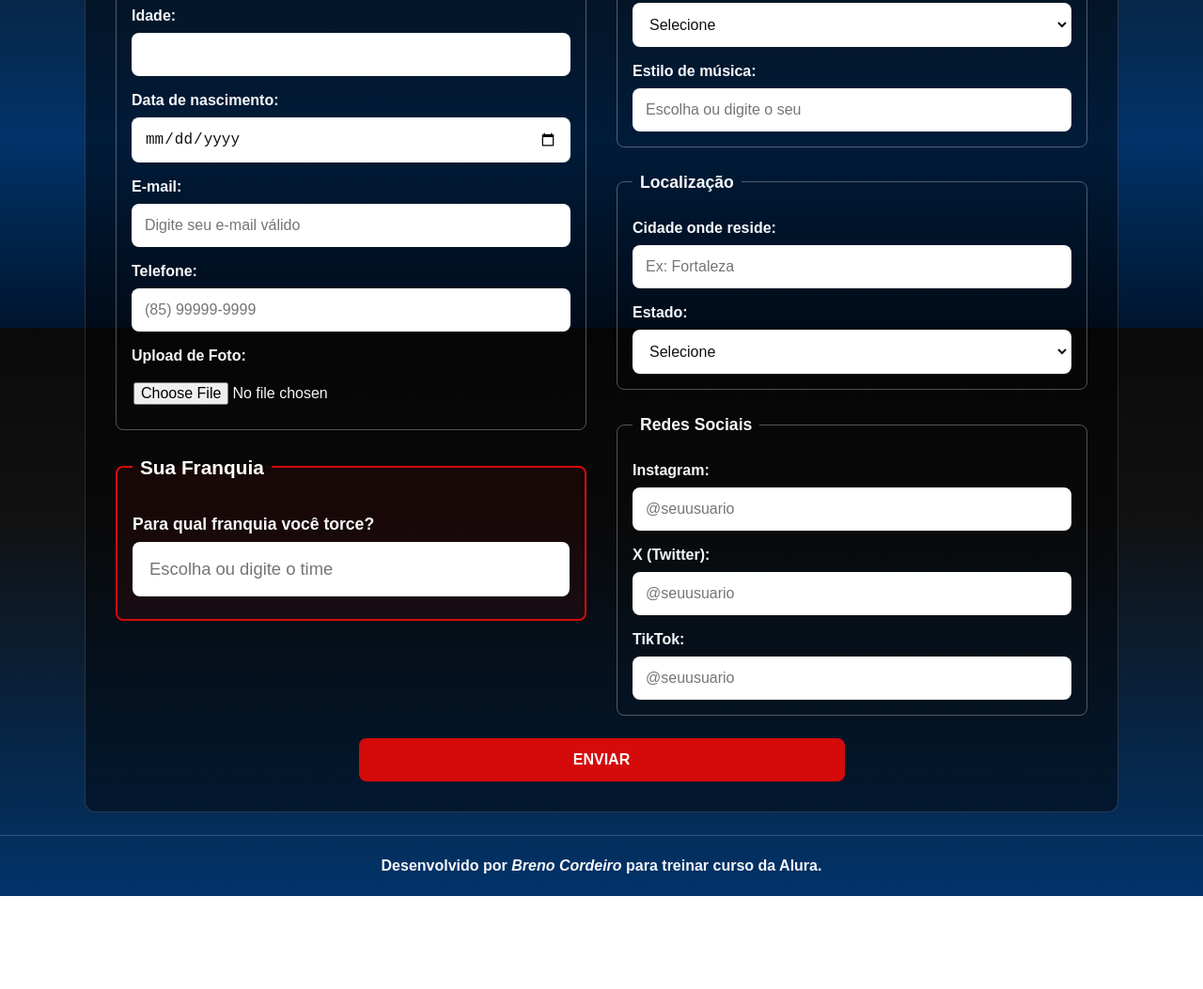
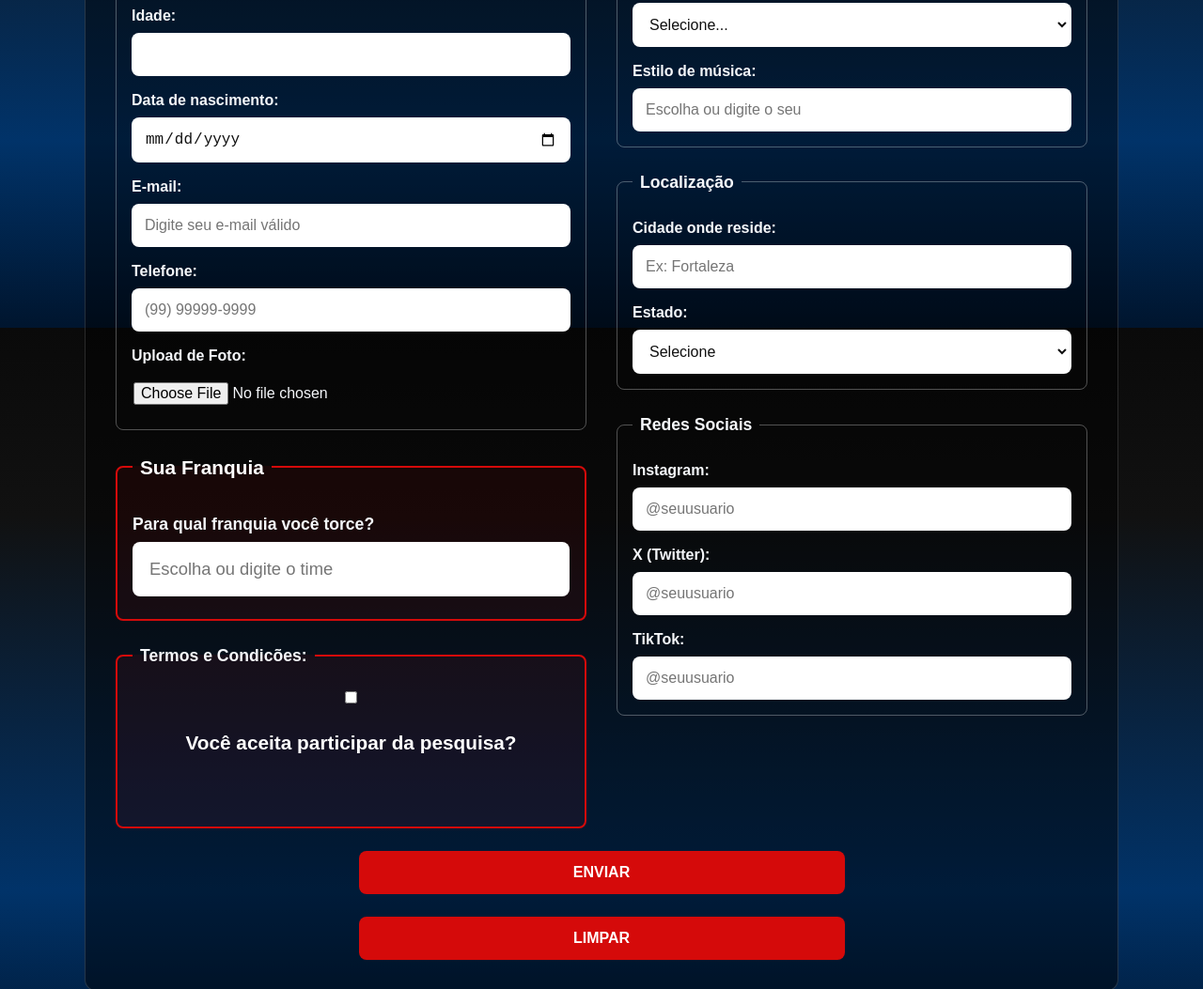
Before and after one commit to BrenoCordeiro89/StudyProjects---JavaScript, a plain HTML site: page pesquisa-nfl/index.html in a window 1280 px wide. Shown: the part 451-1504 px from the top of the page at 94% size. Before the commit the page ends 1405 px from the top, so only its background shows below. Drawn offline with Linux system fonts and the light colour scheme.

Commit message:
Colocando termos de aceite e ajustando um placeholder

```diff
--- a/pesquisa-nfl/index.html
+++ b/pesquisa-nfl/index.html
@@ -50,7 +50,7 @@
               <input type="email" id="userEmail" name="userEmail" placeholder="Digite seu e-mail válido" required>
 
               <label for="userPhone">Telefone:</label>
-              <input type="tel" id="userPhone" name="userPhone" placeholder="(85) 99999-9999">
+              <input type="tel" id="userPhone" name="userPhone" placeholder="(99) 99999-9999">
 
               <label for="userImage">Upload de Foto:</label>
               <input type="file" id="userImage" name="userImage" accept="image/*">
@@ -97,9 +97,16 @@
               </datalist>
             </fieldset>
 
+            <fieldset class="termLgpd">
+              <legend>Termos e Condicões: </legend>
+              <input type="checkbox" name="userLgpdTerm" id="userLgpdTerm" value="accepted" required>
+              <label for="userLgpdTerm">Você aceita participar da pesquisa?</label><br>
+
+            </fieldset>
+
           </div>
 
-          <!-- COLUNA DIREITA -->
+
           <div class="coluna">
 
             <fieldset>
@@ -117,7 +124,7 @@
 
               <label for="maritalStatus">Estado civil:</label>
               <select id="maritalStatus" name="maritalStatus">
-                <option value="">Selecione</option>
+                <option value="">Selecione...</option>
                 <option value="solteiro">Solteiro(a)</option>
                 <option value="casado">Casado(a)</option>
                 <option value="uniao-estavel">União estável</option>
@@ -200,7 +207,7 @@
         </div>
 
         <button type="submit">Enviar</button>
-
+        <button type="reset">Limpar</button>
       </form>
     </section>
   </main>
--- a/pesquisa-nfl/style.css
+++ b/pesquisa-nfl/style.css
@@ -261,4 +261,25 @@ footer h3 {
   button {
     width: 50%;
   }
+
+  .termLgpd {
+    padding: 24px 16px;
+    border: 2px solid var(--vermelho);
+    background: rgba(213, 10, 10, 0.08);
+  }
+
+  .termLgpd input {
+    padding: 16px;
+    font-size: 1.15rem;
+    justify-content: center;
+    align-items: center;
+  }
+
+  .termLgpd label {
+    font-size: 1.3rem;
+    color: white;
+    justify-content: center;
+    align-items: center;
+    margin: 20px auto;
+  }
 }
```
